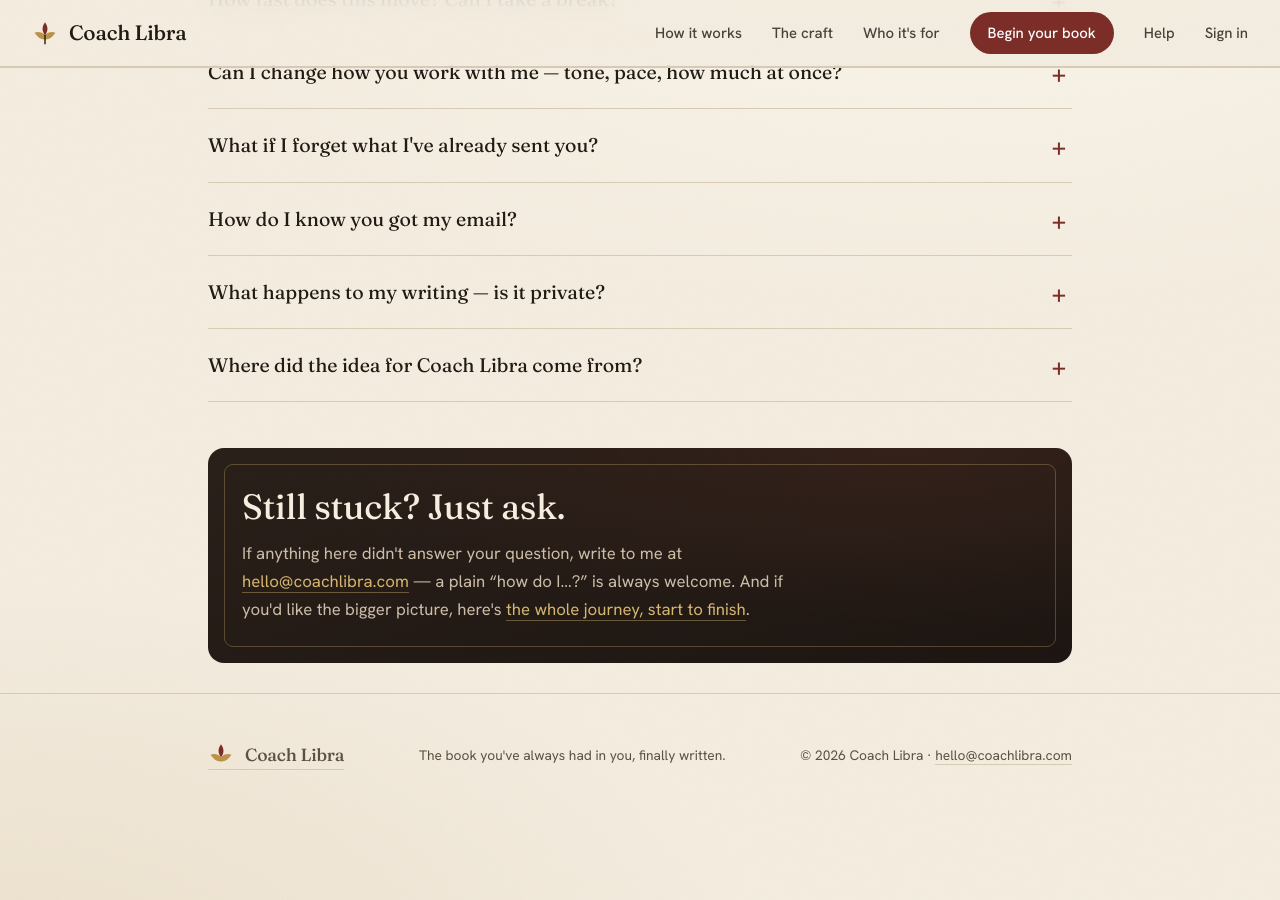
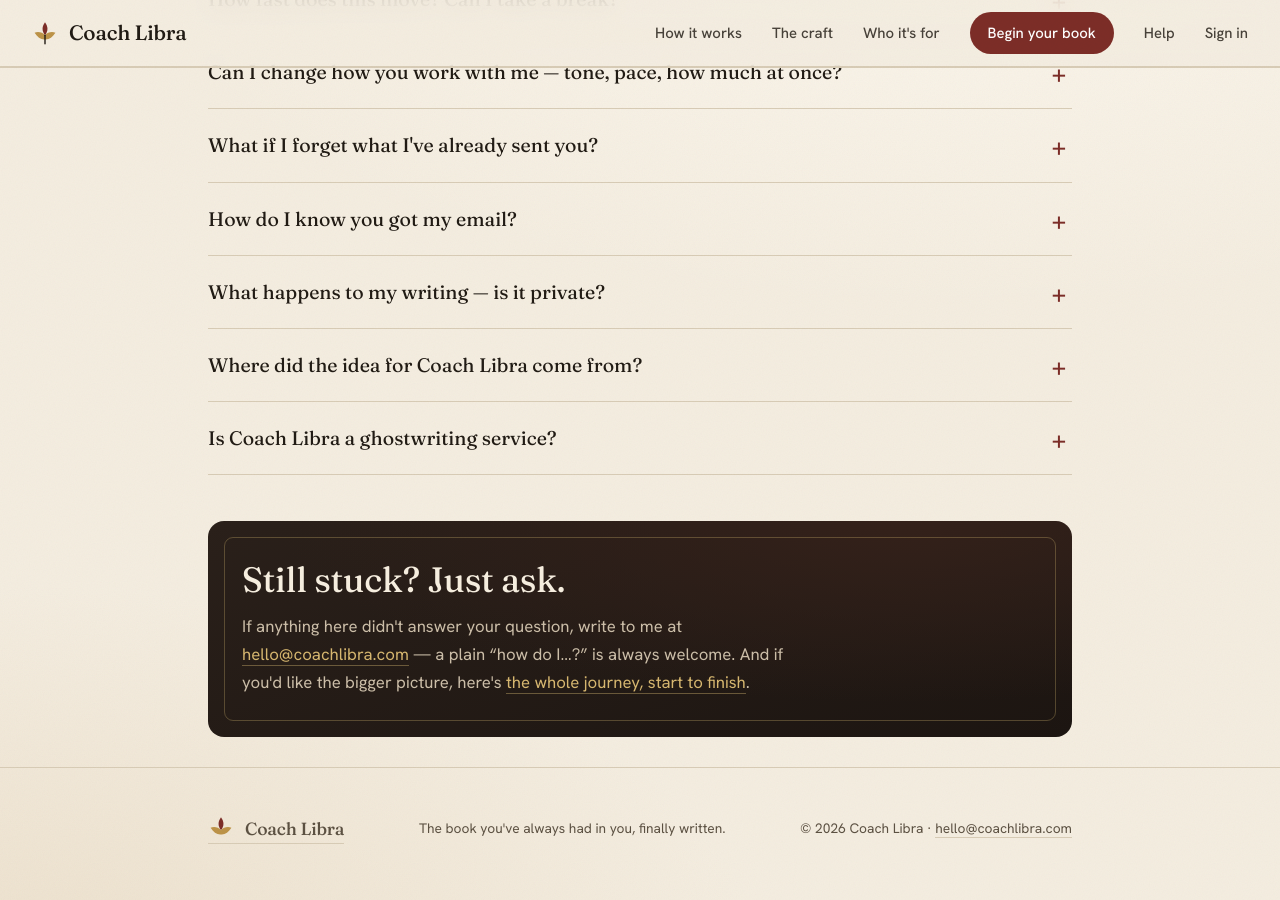
Before and after one commit to ajcrabill/coach-libra-website, a Jekyll site: the page built from help.html, in a window 1280 px wide and 900 px high, scrolled down 1934 px. Built offline with Jekyll 4.4.1, drawn with Linux system fonts in a browser that asks for light colours; before the commit the page ends 2760 px from its top, so only the background shows below that.

Commit message:
help: add FAQ clarifying Coach Libra is a writing coach, not a ghostwriting service

```diff
--- a/help.html
+++ b/help.html
@@ -117,6 +117,11 @@
       <div class="a">Honestly? My own writing. I found myself reaching for new technology to capture voice notes — talking ideas out loud — and then using those notes to nudge my own writing along. Bit by bit, that turned into a real system, and it helped me more than anything else I'd tried. Coach Libra simply formalizes that system and shares it with everyone else — so the thing that finally got my words onto the page can do the same for yours.</div>
     </details>
 
+    <details>
+      <summary>Is Coach Libra a ghostwriting service?</summary>
+      <div class="a">No — this is a writing <em>coach</em> service, not a ghostwriting service. The book is your work: your ideas, your stories, your voice, your thinking. What I provide is the support to get it out of you — asking the right questions, and organizing all of your notes and answers into shape — so you can put it together far faster and more easily than you could on your own. A ghostwriter hands you words that aren't really yours; I help you shape the ones that are.</div>
+    </details>
+
   </div>
 
   <section class="closing">
```
